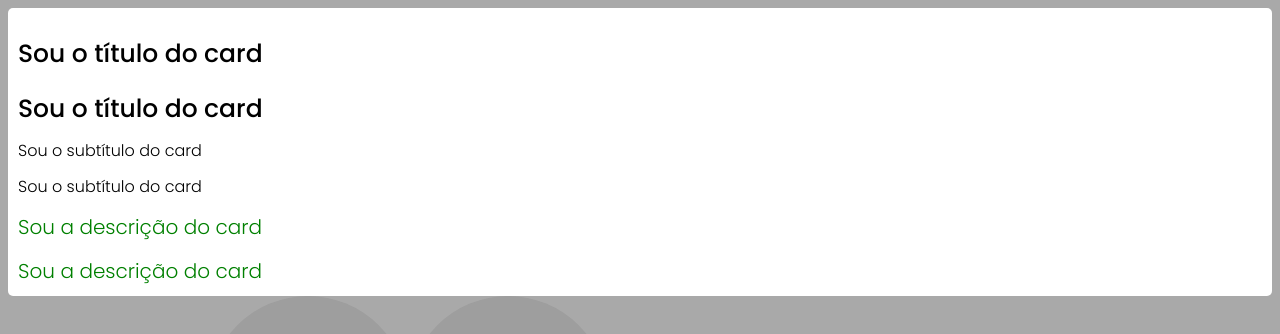
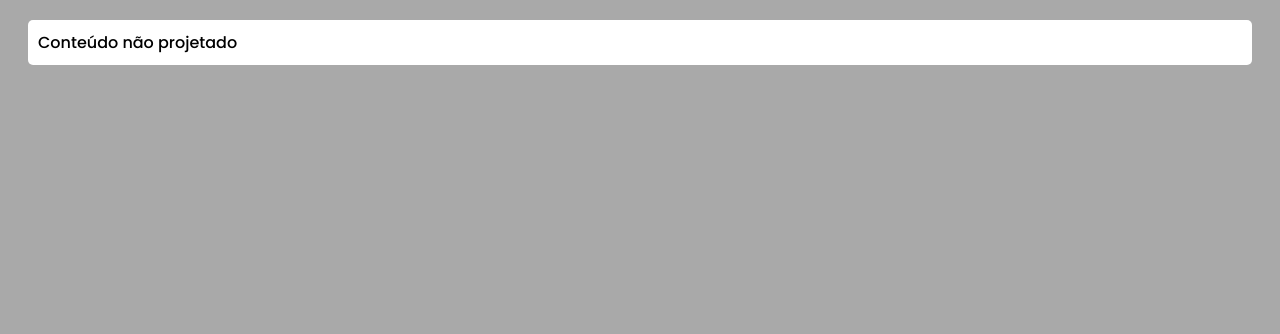
Before and after one commit to thiago-desenv/fundamentos-angular-v17, an Angular app: page / in a window 1280 px wide. Shown: the top 334 px of the page. Built offline with nearby package versions, Linux system fonts and the light colour scheme; grey boxes are pictures that could not be loaded.

Commit message:
Verificado o problema de inicialização entre projeção de conteúdo dentre componentes

```diff
--- a/src/app/app.component.html
+++ b/src/app/app.component.html
@@ -1,32 +1,36 @@
-<div class="card">
+<app-card>
+  <app-meu-comp></app-meu-comp>
+</app-card>
+
+<!-- <div class="card"> -->
   <!-- <h1 class="ca-u-card-text-title">Sou o título do card</h1> -->
-  <h1 appCardtextTitle>Sou o título do card</h1>
-  <app-card-text-title>Sou o título do card</app-card-text-title>
+  <!-- <h1 appCardtextTitle>Sou o título do card</h1>
+  <app-card-text-title>Sou o título do card</app-card-text-title> -->
 
   <!-- <h1 class="ca-u-card-text-subtitle">Sou o subtítulo do card</h1> -->
-  <h1 appCardTextSubtitle>Sou o subtítulo do card</h1>
-  <app-card-text-subtitle>Sou o subtítulo do card</app-card-text-subtitle>
+  <!-- <h1 appCardTextSubtitle>Sou o subtítulo do card</h1>
+  <app-card-text-subtitle>Sou o subtítulo do card</app-card-text-subtitle> -->
 
   <!-- <h1 class="ca-u-card-text-description">Sou a descrição do card</h1> -->
-  <h1 appCardTextDescription color="green">Sou a descrição do card</h1>
+  <!-- <h1 appCardTextDescription color="green">Sou a descrição do card</h1>
   <app-card-text-description color="green">Sou a descrição do card</app-card-text-description>
-</div>
+</div> -->
 
 <!-- <img src="assets/images/lhaminha1.JPG" class="ca-u-card-avatar-small"> -->
 
-<img src="assets/images/lhaminha1.JPG" appCardAvatarSmall>
+<!-- <img src="assets/images/lhaminha1.JPG" appCardAvatarSmall>
 
 <app-card-avatar-small>
   <img src="assets/images/lhaminha1.JPG">
-</app-card-avatar-small>
+</app-card-avatar-small> -->
 
 <!-- <img src="assets/images/lhaminha1.JPG" class="ca-u-card-avatar-large"> -->
 
-<img src="assets/images/lhaminha1.JPG" appCardAvatarLarge>
+<!-- <img src="assets/images/lhaminha1.JPG" appCardAvatarLarge>
 
 <app-card-avatar-large>
   <img src="assets/images/lhaminha1.JPG">
-</app-card-avatar-large>
+</app-card-avatar-large> -->
 
 <!--
 <app-xss></app-xss>
--- a/src/app/app.module.ts
+++ b/src/app/app.module.ts
@@ -20,6 +20,8 @@ import { CardTextSubtitleDirective } from './components/card/directives/card-tex
 import { CardTextDescriptionDirective } from './components/card/directives/card-text-description.directive';
 import { CardAvatarSmallDirective } from './components/card/directives/card-avatar-small.directive';
 import { CardAvatarLargeDirective } from './components/card/directives/card-avatar-large.directive';
+import { MeuCompComponent } from './meu-comp/meu-comp.component';
+import { CardComponent } from './card/card.component';
 
 @NgModule({
   declarations: [
@@ -39,7 +41,9 @@ import { CardAvatarLargeDirective } from './components/card/directives/card-avat
     CardTextSubtitleDirective,
     CardTextDescriptionDirective,
     CardAvatarSmallDirective,
-    CardAvatarLargeDirective
+    CardAvatarLargeDirective,
+    MeuCompComponent,
+    CardComponent
   ],
   imports: [
     BrowserModule,
--- /dev/null
+++ b/src/app/card/card.component.html
@@ -0,0 +1,8 @@
+<div class="card">
+  <div *ngIf="condition">
+    <ng-content select="app-meu-comp"></ng-content>
+  </div>
+  <div *ngIf="!condition">
+    Conteúdo não projetado
+  </div>
+</div>
--- /dev/null
+++ b/src/app/card/card.component.scss
@@ -0,0 +1,6 @@
+.card {
+  border-radius: 5px;
+  padding: 10px;
+  background-color: white;
+  margin: 20px;
+}
--- /dev/null
+++ b/src/app/card/card.component.ts
@@ -0,0 +1,10 @@
+import { Component, OnInit } from '@angular/core';
+
+@Component({
+  selector: 'app-card',
+  templateUrl: './card.component.html',
+  styleUrl: './card.component.scss'
+})
+export class CardComponent {
+  condition: boolean = false;
+}
--- /dev/null
+++ b/src/app/meu-comp/meu-comp.component.html
@@ -0,0 +1 @@
+<p>meu-comp works!</p>
--- /dev/null
+++ b/src/app/meu-comp/meu-comp.component.ts
@@ -0,0 +1,12 @@
+import { Component, OnInit } from '@angular/core';
+
+@Component({
+  selector: 'app-meu-comp',
+  templateUrl: './meu-comp.component.html',
+  styleUrl: './meu-comp.component.scss'
+})
+export class MeuCompComponent implements OnInit {
+  ngOnInit(): void {
+   console.log('MeuCompComponent onInit');
+  }
+}
```
Also changed, not shown: src/app/meu-comp/meu-comp.component.scss (added).
